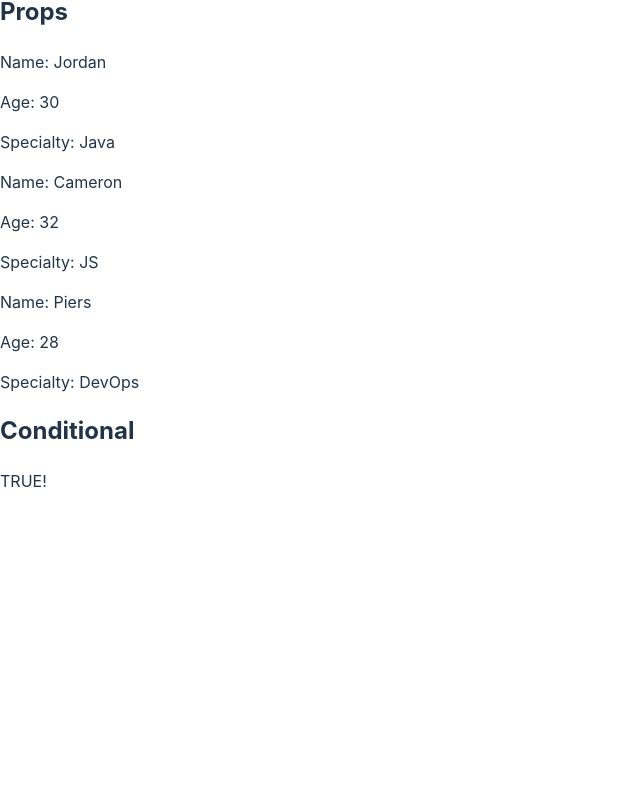
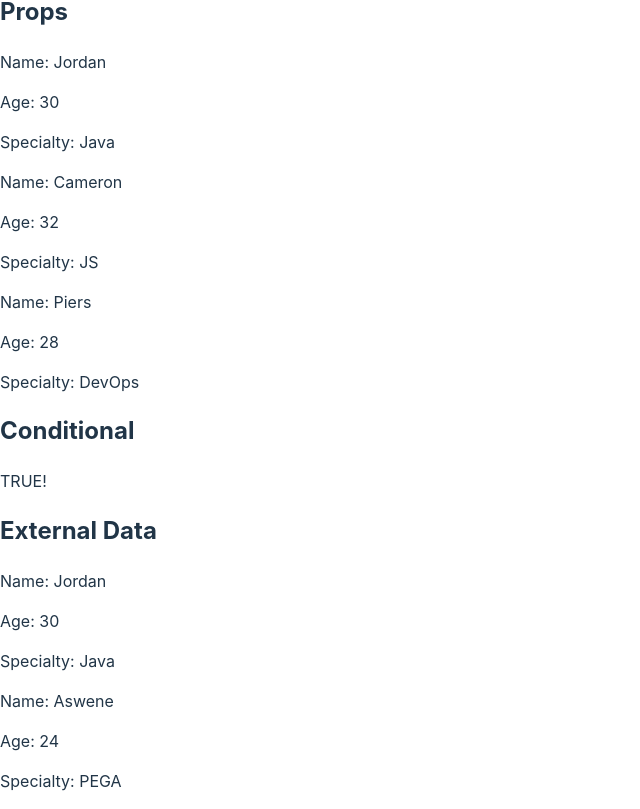
Before and after one commit to JHarry444/Lloyds-React-2, a React (Vite) app: page / in a window 1280 px wide. Shown: the part 355-1164 px from the top of the page, without its empty margins (0-640 px from the left). Before the commit the page ends 864 px from the top, so only its background shows below. Built offline with nearby package versions, Linux system fonts and the light colour scheme.

Commit message:
external data

```diff
--- a/package.json
+++ b/package.json
@@ -11,7 +11,8 @@
   },
   "dependencies": {
     "react": "^19.0.0",
-    "react-dom": "^19.0.0"
+    "react-dom": "^19.0.0",
+    "uuid": "^11.1.0"
   },
   "devDependencies": {
     "@eslint/js": "^9.19.0",
--- a/src/App.tsx
+++ b/src/App.tsx
@@ -1,4 +1,5 @@
 import Conditional from "./components/Condtional";
+import ExternalData from "./components/ExternalData";
 import Input from "./components/Input";
 import Trainer from "./components/Trainer";
 
@@ -26,6 +27,10 @@ function App() {
         <h2>Conditional</h2>
         <Conditional bool />
       </section>
+      <section>
+        <h2>External Data</h2>
+        <ExternalData />
+      </section>
     </>
   );
 }
--- /dev/null
+++ b/src/components/ExternalData.tsx
@@ -0,0 +1,32 @@
+import trainers from "../data/trainers.json";
+import Trainer from "./Trainer";
+import { v4 as uuidv4 } from 'uuid';
+
+type TrainerType = {
+    name: string;
+    age: number;
+    specialty: string;
+}
+
+const ExternalData = () => {
+    console.log("Trainers:", trainers);
+
+    // debugger; can use debugger to instruct the browser when to pause execution and enter debug mode
+
+    return (<>
+        {/* {
+            trainers.map(function (trainer) {
+                return <Trainer name={trainer.name} age={trainer.age} specialty={trainer.specialty} />
+            })
+        } */}
+        {
+            trainers
+                .filter(trainer => trainer.specialty.toLowerCase() !== "devops")
+                .map(({ name, age, specialty }: TrainerType) =>
+                    <Trainer key={uuidv4()} name={name} age={age} specialty={specialty} />
+                )
+        }
+    </>);
+}
+
+export default ExternalData;
--- /dev/null
+++ b/src/data/trainers.json
@@ -0,0 +1,18 @@
+[
+    {
+        "name": "Jordan",
+        "age": 30,
+        "specialty": "Java",
+        "joined": "01/01/2020"
+    },
+    {
+        "name": "Aswene",
+        "age": 24,
+        "specialty": "PEGA"
+    },
+    {
+        "name": "Piers",
+        "age": 28,
+        "specialty": "DevOps"
+    }
+]
```
Also changed, not shown: 1 other file (tests, documents, lock files or other folders).
